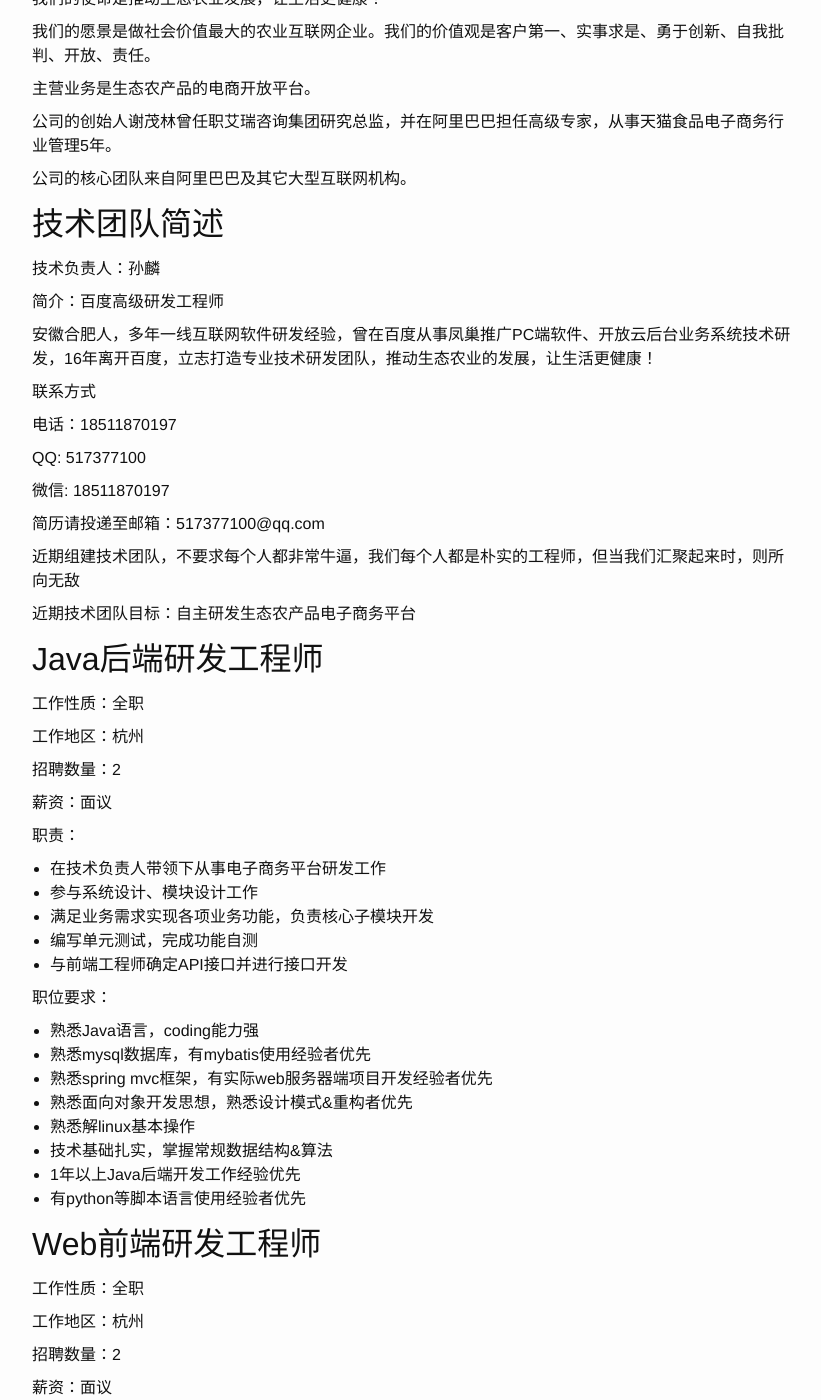
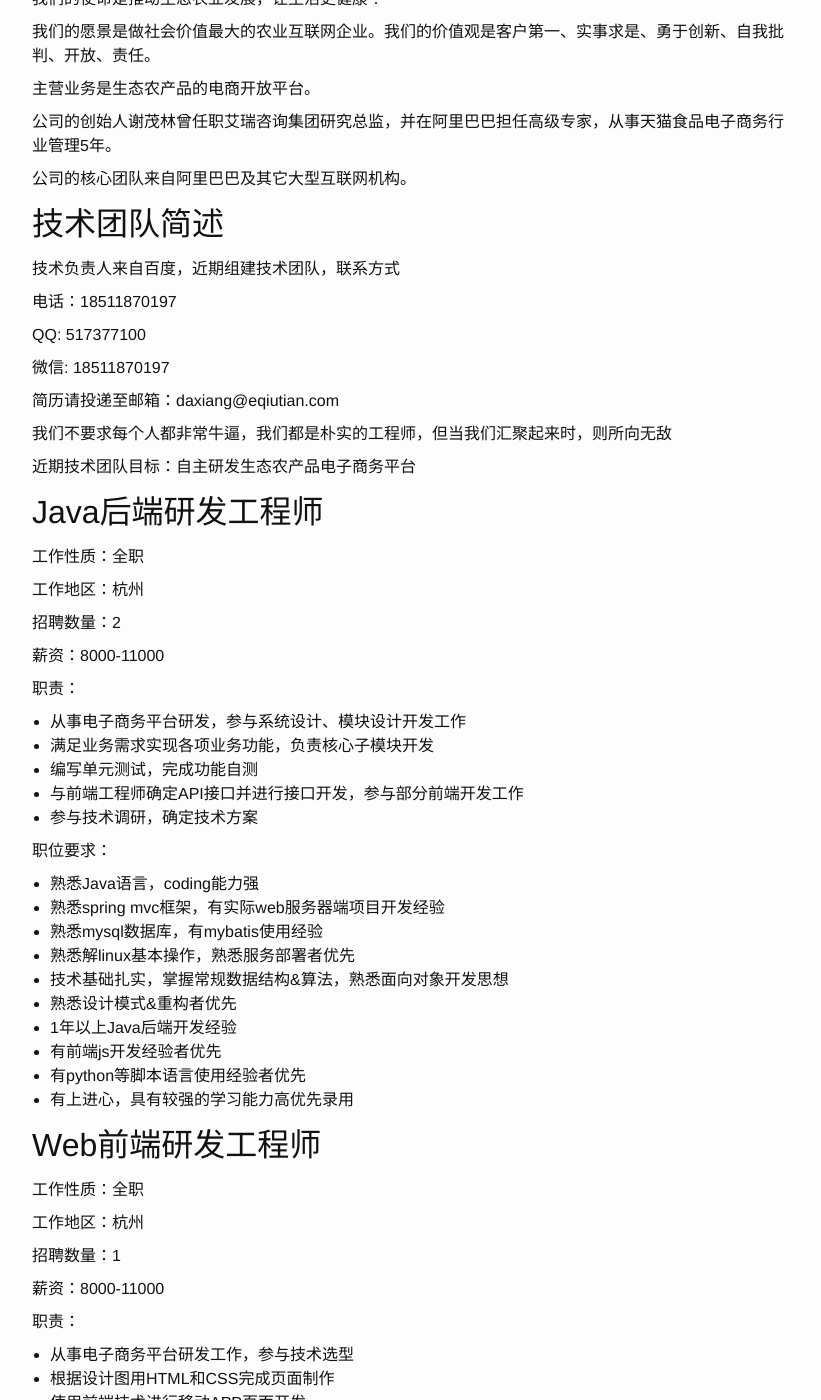
Before and after one commit to HungryAnt/hungryant.github.io, a Jekyll site: the page built from _posts/2016-06-01-job-01.markdown, in a window 1280 px wide and 1400 px high, scrolled down 303 px. Shown: the whole window, without its empty margins (226-1047 px from the left). Built offline with Jekyll 4.4.1, drawn with Linux system fonts in a browser that asks for light colours; comment, search, counter and statistics services are not loaded; some of the changed text lies outside the part shown.

Commit message:
up job detail

```diff
--- a/_posts/2016-06-01-job-01.markdown
+++ b/_posts/2016-06-01-job-01.markdown
@@ -21,13 +21,7 @@ categories: job
 
 ## 技术团队简述
 
-技术负责人：孙麟
-
-简介：百度高级研发工程师
-
-安徽合肥人，多年一线互联网软件研发经验，曾在百度从事凤巢推广PC端软件、开放云后台业务系统技术研发，16年离开百度，立志打造专业技术研发团队，推动生态农业的发展，让生活更健康！
-
-联系方式
+技术负责人来自百度，近期组建技术团队，联系方式
 
 电话：18511870197
 
@@ -35,9 +29,9 @@ QQ: 517377100
 
 微信: 18511870197
 
-简历请投递至邮箱：517377100@qq.com
+简历请投递至邮箱：daxiang@eqiutian.com
 
-近期组建技术团队，不要求每个人都非常牛逼，我们每个人都是朴实的工程师，但当我们汇聚起来时，则所向无敌
+我们不要求每个人都非常牛逼，我们都是朴实的工程师，但当我们汇聚起来时，则所向无敌
 
 近期技术团队目标：自主研发生态农产品电子商务平台
 
@@ -49,26 +43,28 @@ QQ: 517377100
 
 招聘数量：2
 
-薪资：面议
+薪资：8000-11000
 
 职责：
 
-- 在技术负责人带领下从事电子商务平台研发工作
-- 参与系统设计、模块设计工作
+- 从事电子商务平台研发，参与系统设计、模块设计开发工作
 - 满足业务需求实现各项业务功能，负责核心子模块开发
 - 编写单元测试，完成功能自测
-- 与前端工程师确定API接口并进行接口开发
+- 与前端工程师确定API接口并进行接口开发，参与部分前端开发工作
+- 参与技术调研，确定技术方案
 
 职位要求：
 
 - 熟悉Java语言，coding能力强
-- 熟悉mysql数据库，有mybatis使用经验者优先
-- 熟悉spring mvc框架，有实际web服务器端项目开发经验者优先
-- 熟悉面向对象开发思想，熟悉设计模式&重构者优先
-- 熟悉解linux基本操作
-- 技术基础扎实，掌握常规数据结构&算法
-- 1年以上Java后端开发工作经验优先
+- 熟悉spring mvc框架，有实际web服务器端项目开发经验
+- 熟悉mysql数据库，有mybatis使用经验
+- 熟悉解linux基本操作，熟悉服务部署者优先
+- 技术基础扎实，掌握常规数据结构&算法，熟悉面向对象开发思想
+- 熟悉设计模式&重构者优先
+- 1年以上Java后端开发经验
+- 有前端js开发经验者优先
 - 有python等脚本语言使用经验者优先
+- 有上进心，具有较强的学习能力高优先录用
 
 ## Web前端研发工程师
 
@@ -76,20 +72,23 @@ QQ: 517377100
 
 工作地区：杭州
 
-招聘数量：2
+招聘数量：1
 
-薪资：面议
+薪资：8000-11000
 
 职责：
 
-- 从事电子商务平台研发工作，进行前端技术选型
+- 从事电子商务平台研发工作，参与技术选型
+- 根据设计图用HTML和CSS完成页面制作
+- 使用前端技术进行移动APP页面开发
 - 与后端工程师合作确定API接口，完成前端页面开发工作
 
 职位要求：
 
 - 熟悉Web前端技术（HTML/CSS/Javascript等)，coding能力强
+- 有独当一面的前端开发能力
+- 热爱前端，有良好的产品意识
+- 1年以上web前端开发工作经验
 - 熟悉前端主流框架、类库的设计和实现优先
-- 熟练跨浏览器、跨终端的开发优先
-- 具备独当一面的前端开发能力
-- 热爱前端，有良好的产品意识
-- 1年以上web前端开发工作经验优先
+- 有跨浏览器、跨终端的开发经验优先
+- 具有较强的学习能力，具有一定独立开发能力优先
```
